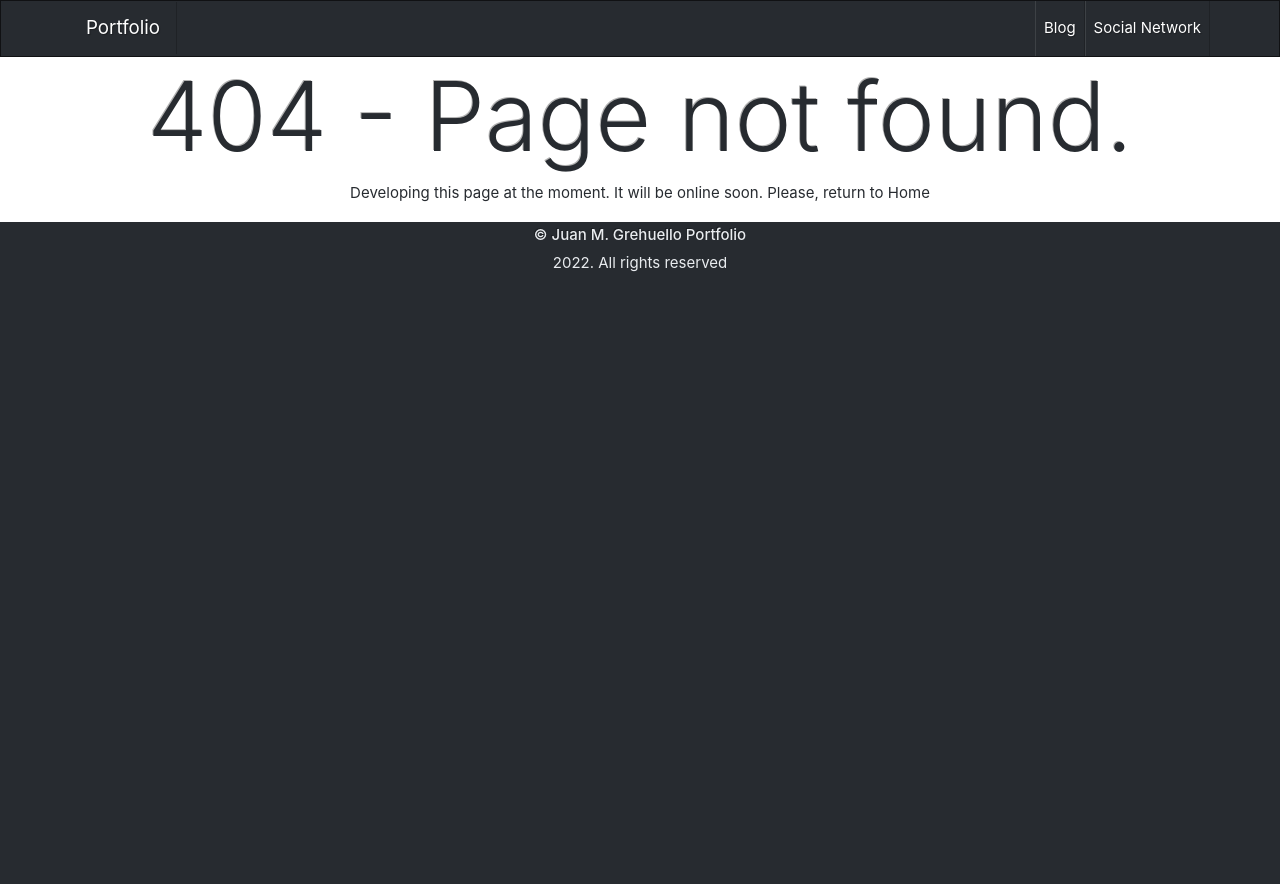
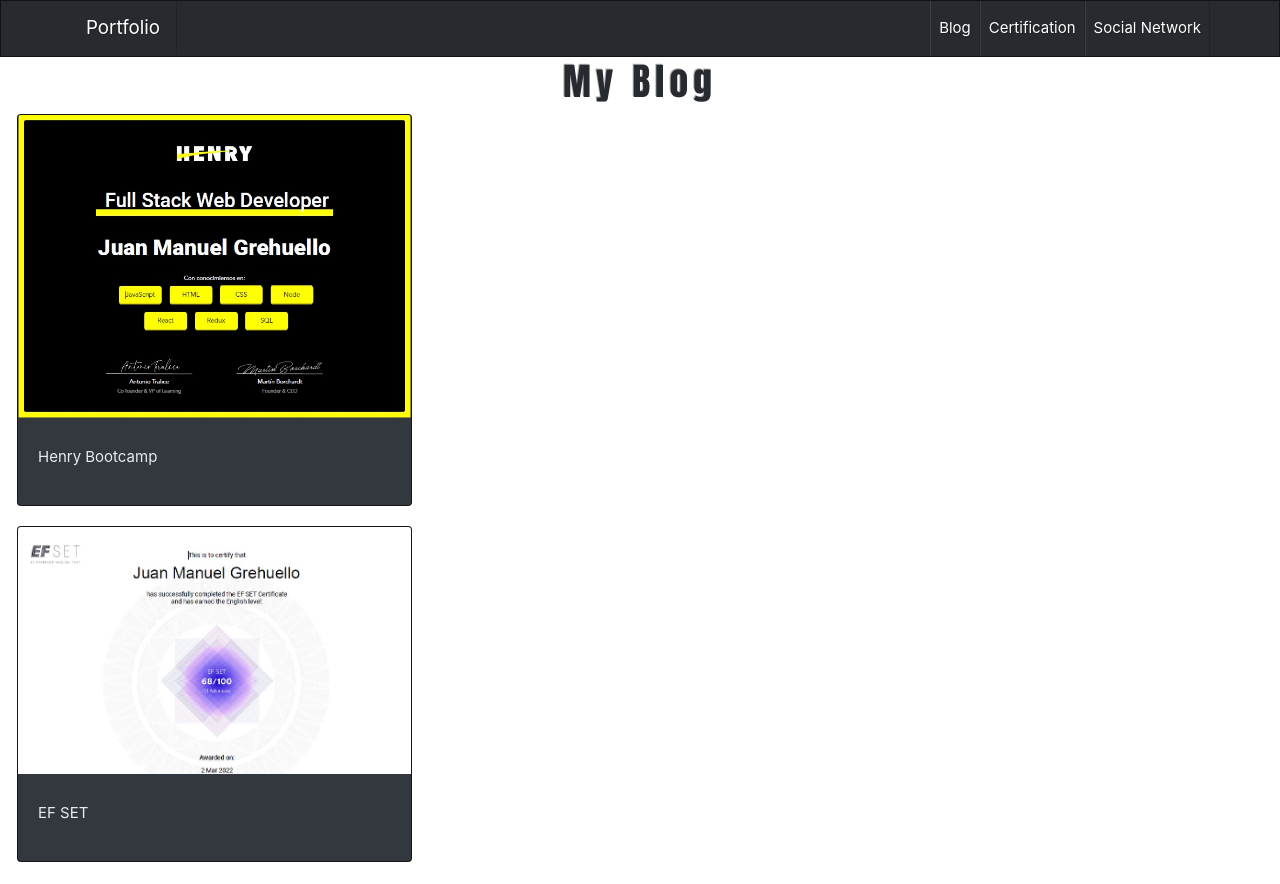
Before and after one commit to JuanmaGre/nextjs-blog-portfolio, a Next.js app: page /certification in a window 1280 px wide. Before the commit this address had no page. Before the commit the page ends 800 px from the top, so only its background shows below. Built offline with nearby package versions, Linux system fonts and the light colour scheme; a small style sheet from the web is missing.

Commit message:
agregado de certificados

```diff
--- a/components/Navbar.js
+++ b/components/Navbar.js
@@ -29,6 +29,13 @@
                     </Link>
                 </li>
                 <li className="nav-item">
+                    <Link href="/certification">
+                        <a className="nav-link active" aria-current="page">
+                            Certification
+                        </a>
+                    </Link>
+                </li>
+                <li className="nav-item">
                     <Link href="/socialNet">
                         <a className="nav-link active" aria-current="page">
                             Social Network
--- /dev/null
+++ b/pages/certification.js
@@ -0,0 +1,34 @@
+import Layout from "../components/Layout";
+import { certificates } from "../profile";
+
+
+const CertificationCard = ({ certification }) => (
+    <div className="blog col-md-4">
+        <div className="card">
+            <div className="overflow">
+                <img src={certification.img} className="card-img-top" alt=""/>
+            </div>
+            <div className="card-body">
+                <h1>{certification.name}</h1>
+                <p>{certification.givenBy}</p>
+            </div>
+        </div>
+    </div>
+);
+
+
+const certificate = () => {
+    return (
+        <Layout footer={false}>
+            <h1 className="title2 text-center text-dark">My Blog</h1>
+            <div className="rowBlog text-light">
+                { certificates.map( (certification , i) => (
+                    <CertificationCard certification={certification} key={i} />
+                ))}
+            </div>
+        </Layout>
+    );
+};
+
+
+export default certificate;
--- a/profile.js
+++ b/profile.js
@@ -169,3 +169,16 @@
         githURL: 'https://github.com/JuanmaGre'
     }
 ]
+
+export const certificates = [
+    {
+        degree: "Full Stack Developer",
+        givenBy: "Henry Bootcamp",
+        img: "HenryCt.jpg"
+    },
+    {
+        degree: "English Level",
+        givenBy: "EF SET",
+        img: "EnglishCt.jpg"
+    }
+]
```
Also changed, not shown: public/EnglishCt.jpg (added), public/HenryCt.jpg (added).
